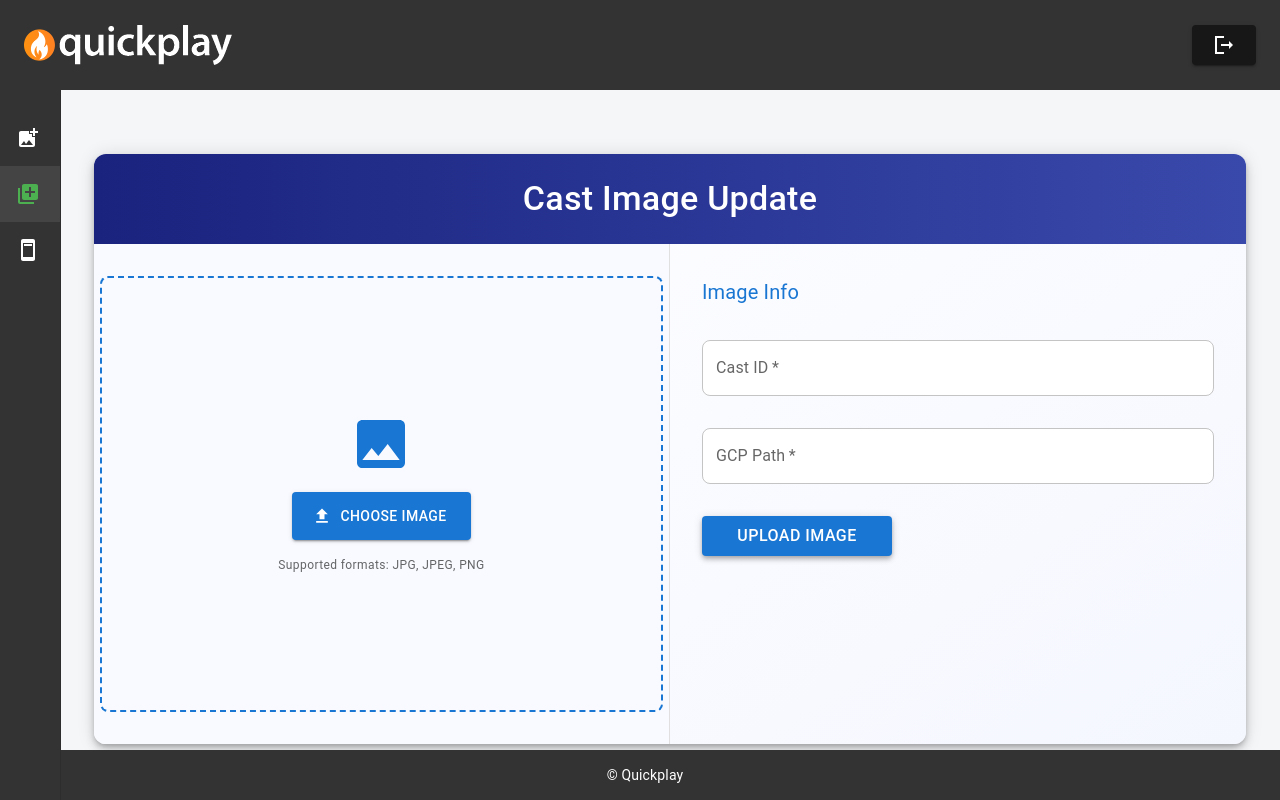
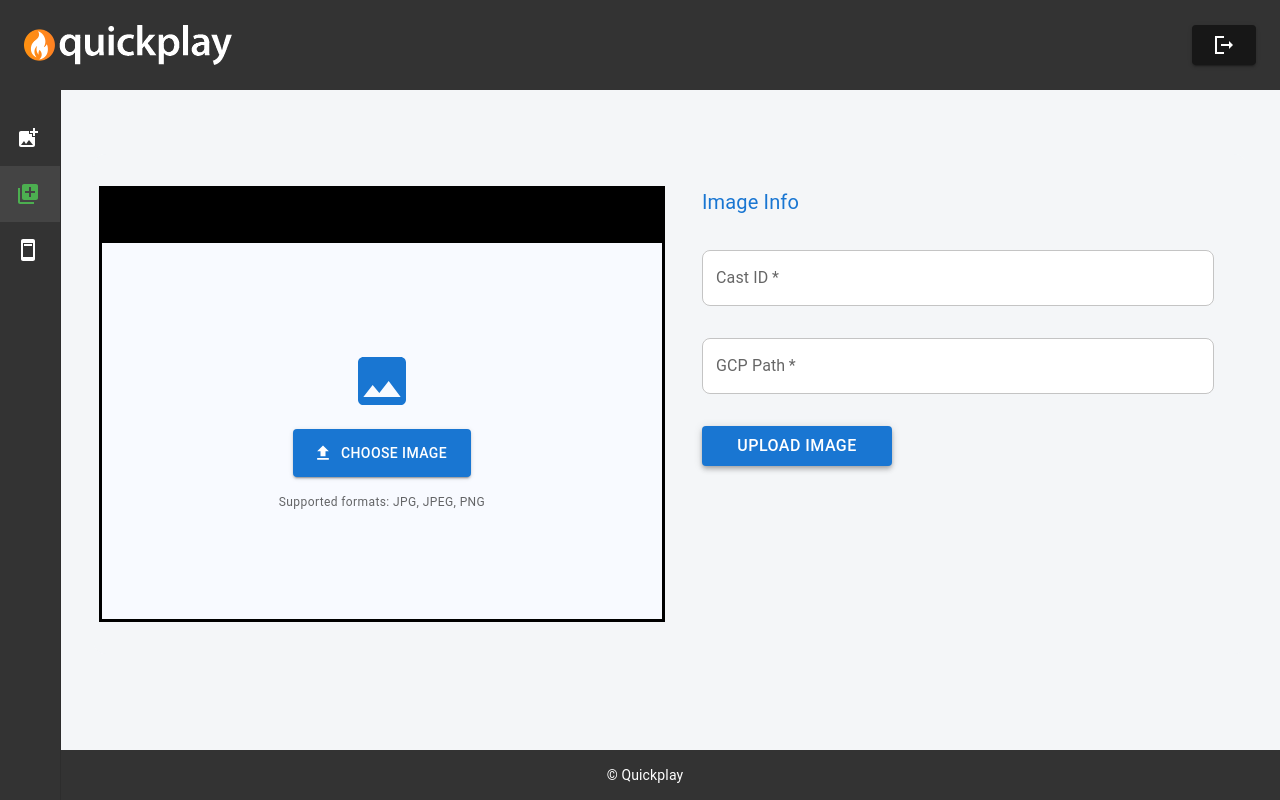
Before and after one commit to VigneshVicky2001/mops_tool, a React (Create React App) app: page /cast-image-update in a window 1280 px wide. Built offline with nearby package versions, Linux system fonts and the light colour scheme.

Commit message:
lidl UI change

```diff
--- a/src/Components/CastImageUpdate.js
+++ b/src/Components/CastImageUpdate.js
@@ -1,4 +1,4 @@
-import React, { useState, useEffect } from 'react';
+import React, { useState, useEffect, useRef } from 'react';
 import {
   TextField,
   Button,
@@ -21,6 +21,7 @@ import CheckCircleIcon from '@mui/icons-material/CheckCircle';
 import ErrorIcon from '@mui/icons-material/Error';
 import ImageIcon from '@mui/icons-material/Image';
 import CloseIcon from '@mui/icons-material/Close';
+import ErrorSound from '../Assets/error-sound.wav';
 
 const CastImage = () => {
   const [file, setFile] = useState(null);
@@ -34,6 +35,7 @@ const CastImage = () => {
   const [isDownloadComplete, setIsDownloadComplete] = useState(false);
   const [invalidFile, setInvalidFile] = useState(false);
   const [previewUrl, setPreviewUrl] = useState(null);
+  const errorSoundRef = useRef(new Audio(ErrorSound));
 
   const handleFileChange = (e) => {
     const selectedFile = e.target.files[0];
@@ -51,7 +53,12 @@ const CastImage = () => {
       setFileName('');
       setInvalidFile(true);
       setPreviewUrl(null);
+      playErrorSound();
     }
+  };
+
+  const playErrorSound = () => {
+    errorSoundRef.current.play();
   };
 
   const handleSubmit = async (e) => {
@@ -117,38 +124,34 @@ const CastImage = () => {
   return (
     <Container maxWidth="lg" sx={{ py: 8 }}>
       <Paper
-        elevation={6}
+        // elevation={6}
         sx={{
+          boxShadow: 'none',
           borderRadius: 3,
           overflow: 'hidden',
-          background: 'linear-gradient(145deg, #ffffff 0%, #f5f7ff 100%)',
+          backgroundColor: '#f4f6f8',
         }}
       >
-        <Typography
-          variant="h4"
-          align="center"
-          sx={{
-            fontWeight: 450,
-            color: '#1a237e',
-            py: 3,
-            background: 'linear-gradient(90deg, #1a237e 0%, #3949ab 100%)',
-            color: 'white',
-            mb: 0
-          }}
-        >
-          Cast Image Update
-        </Typography>
-
         <Grid container sx={{ minHeight: '500px' }}>
           <Grid item xs={12} md={6} sx={{
             p: 4,
-            borderRight: { md: '1px solid #e0e0e0' },
             display: 'flex',
             flexDirection: 'column',
             justifyContent: 'center',
             alignItems: 'center',
-            bgcolor: '#f8faff'
+            bgcolor: '#f4f6f8'
           }}>
+              <Box
+                sx={{
+                  height: '50px',
+                  width: '550px',
+                  bgcolor: 'black',
+                  color: 'white',
+                  p: 1,
+                  textAlign: 'center',
+                }}
+              >
+              </Box>
             <Box
               sx={{
                 width: '100%',
@@ -157,13 +160,19 @@ const CastImage = () => {
                 flexDirection: 'column',
                 justifyContent: 'center',
                 alignItems: 'center',
-                border: '2px dashed',
-                borderColor: invalidFile ? 'error.main' : file ? 'success.main' : 'primary.main',
-                borderRadius: 2,
+                border: '3px solid black',
+                borderColor: invalidFile ? 'error.main' : file ? 'success.main' : 'black',
                 p: 3,
                 textAlign: 'center',
-                bgcolor: invalidFile ? 'error.lighter' : file ? 'success.lighter' : 'primary.lighter',
+                bgcolor: '#f8faff',
                 transition: 'all 0.3s ease',
+                animation: invalidFile ? 'blink 0.2s linear 3' : 'none',
+                transition: 'all 0.3s ease',
+                '@keyframes blink': {
+                  '0%': { borderColor: 'error.main', color: 'error.main' },
+                  '50%': { borderColor: 'transparent', color: 'transparent' },
+                  '100%': { borderColor: 'error.main', color: 'error.main' },
+                },
               }}
             >
               {previewUrl ? (
```
Also changed, not shown: 1 other file (tests, documents, lock files or other folders).
